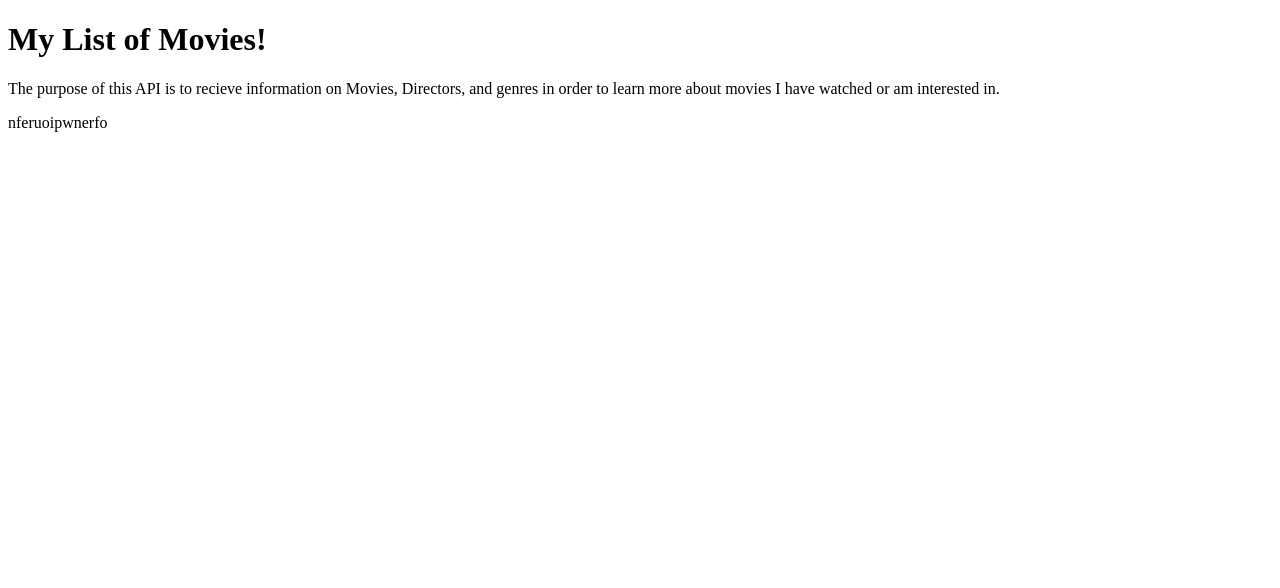
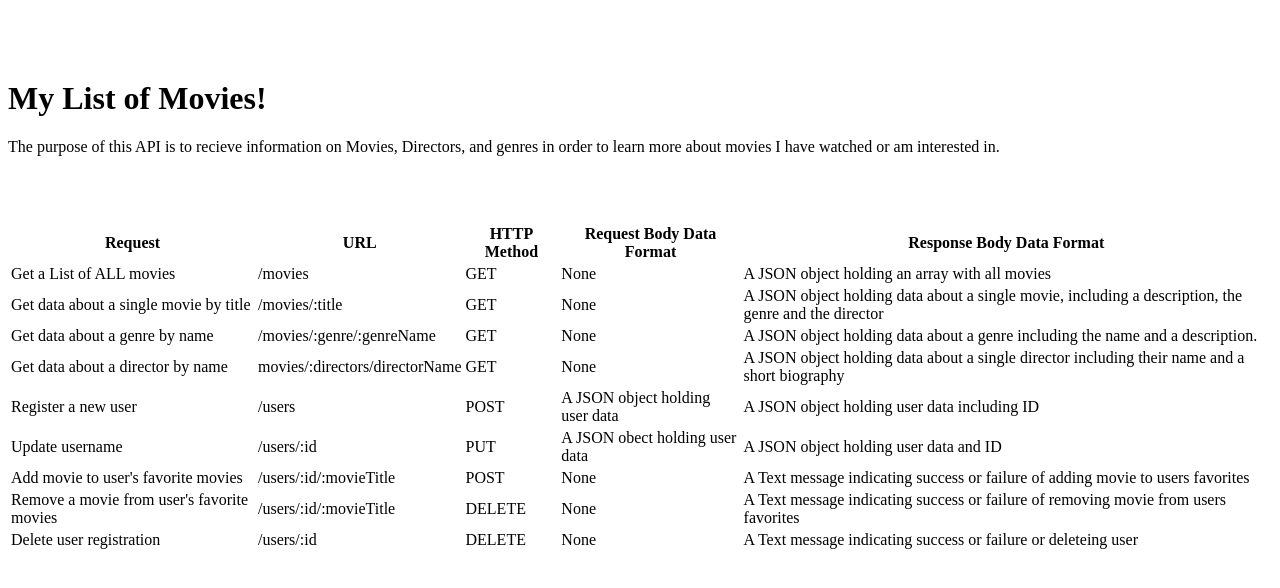
Before and after one commit to mikeb-molina/movie_api, a website: page public/documentation.html in a window 1280 px wide. Drawn offline with Linux system fonts and the light colour scheme.

Commit message:
updated Documentation for endpoints

```diff
--- /dev/null
+++ b/public/css/styles.css
@@ -0,0 +1,12 @@
+body{
+    margin-top: 80px;
+    margin-bottom: 80px;
+}
+
+#title {
+    padding-bottom: 50px;
+}
+
+#table {
+    padding-top: 30px;
+}
--- a/public/documentation.html
+++ b/public/documentation.html
@@ -3,13 +3,94 @@
     <head>
         <meta charset="UTF-8">
         <meta name="viewport" content="width=device-width, initial-scale=1.0">
+        <link rel="stylesheet" href="css/styles.css">
         <title>Movie API</title>
     </head>
     <body>
         <div class="container" id="title">
-            <h1> My List of Movies!</h1>
+            <h1> My List of Movies!
+
+            </h1>
             <p>The purpose of this API is to recieve information on Movies, Directors, and genres in order to learn more about movies I have watched or am interested in.</p>
-            <p>nferuoipwnerfo</p>
+        </div>
+
+        <div class="container">
+            <table id="exaple" class="table table-striped table-bordered" style="width:100%">
+                    <thead>
+                        <tr>
+                            <th class="w-20">Request</th>
+                            <th class="w-15">URL</th>
+                            <th class="w-15">HTTP Method</th>
+                            <th class="w-25">Request Body Data Format</th>
+                            <th class="w-25">Response Body Data Format</th>
+                        </tr>
+                    </thead>
+                    <tbody>
+                        <tr>
+                            <td> Get a List of ALL movies</td>
+                            <td>/movies</td>
+                            <td>GET</td>
+                            <td> None</td>
+                            <td>A JSON object holding an array with all movies</td>
+                        </tr>
+                        <tr>
+                            <td>Get data about a single movie by title</td>
+                            <td>/movies/:title</td>
+                            <td>GET</td>
+                            <td>None</td>
+                            <td>A JSON object holding data about a single movie, including a description, the genre and the director</td>
+                        </tr>
+                        <tr>
+                            <td>Get data about a genre by name</td>
+                            <td>/movies/:genre/:genreName</td>
+                            <td>GET</td>
+                            <td>None</td>
+                            <td>A JSON object holding data about a genre including the name and a description.</td>
+                        </tr>
+                        <tr>
+                            <td>Get data about a director by name</td>
+                            <td>movies/:directors/directorName</td>
+                            <td>GET</td>
+                            <td>None</td>
+                            <td>A JSON object holding data about a single director including their name and a short biography</td>
+                        </tr>
+                        <tr>
+                            <td>Register a new user</td>
+                            <td>/users</td>
+                            <td>POST</td>
+                            <td>A JSON object holding user data</td>
+                            <td>A JSON object holding user data including ID</td>
+                        </tr>
+                        <tr>
+                            <td>Update username</td>
+                            <td>/users/:id</td>
+                            <td>PUT</td>
+                            <td>A JSON obect holding user data</td>
+                            <td>A JSON object holding user data and ID</td>
+                        </tr>
+                        <tr>
+                            <td>Add movie to user's favorite movies</td>
+                            <td>/users/:id/:movieTitle</td>
+                            <td>POST</td>
+                            <td>None</td>
+                            <td>A Text message indicating success or failure of adding movie to users favorites</td>
+                        </tr>
+                        <tr>
+                            <td>Remove a movie from user's favorite movies</td>
+                            <td>/users/:id/:movieTitle</td>
+                            <td>DELETE</td>
+                            <td>None</td>
+                            <td>A Text message indicating success or failure of removing movie from users favorites</td>
+                        </tr>
+                        <tr>
+                            <td>Delete user registration</td>
+                            <td>/users/:id</td>
+                            <td>DELETE</td>
+                            <td>None</td>
+                            <td>A Text message indicating success or failure or deleteing user</td>
+                        </tr>
+                    </tbody>
+            </table>
         </div>
         </body>
 </html>
```
Also changed, not shown: index.js (+9 -9 lines), log.txt (+17 -0 lines).
